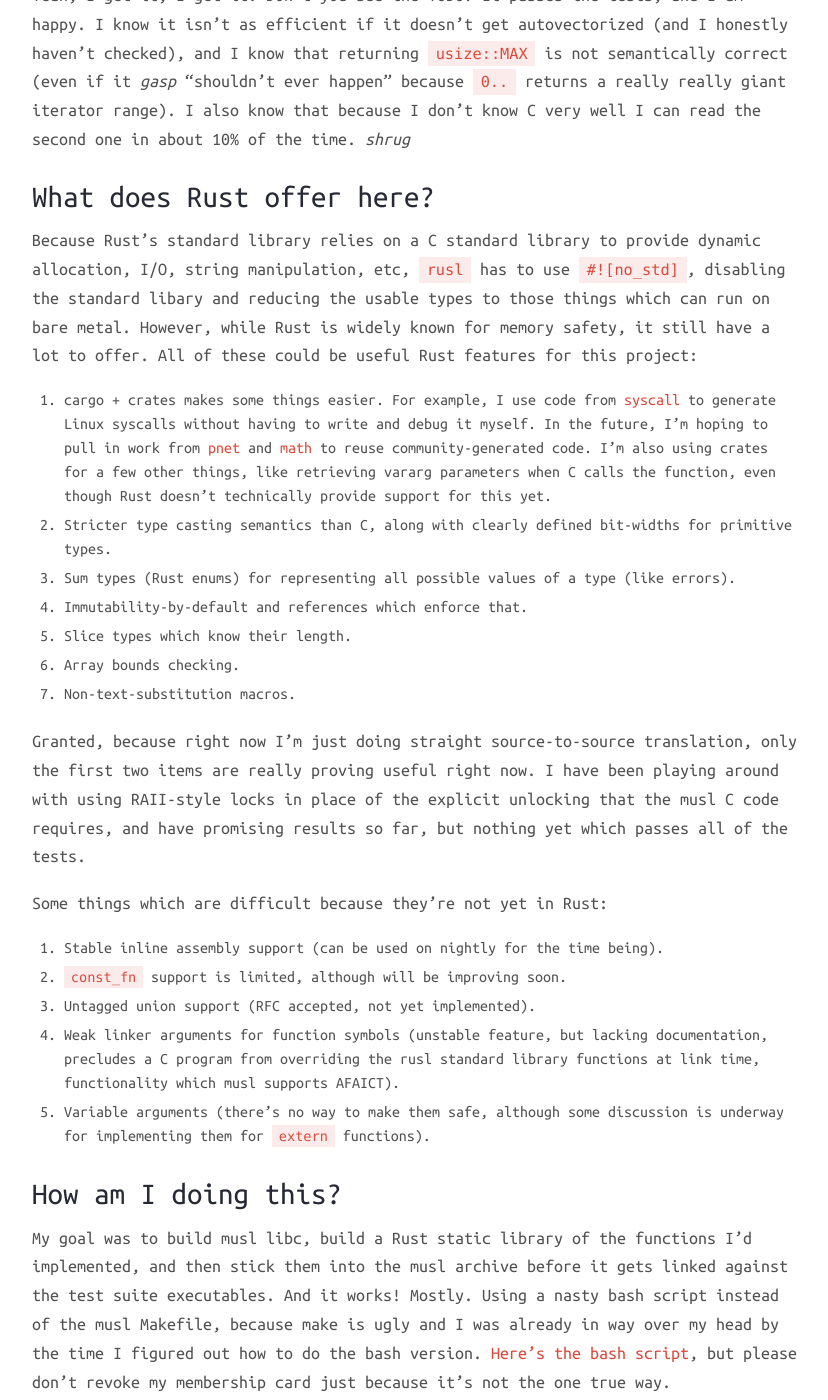
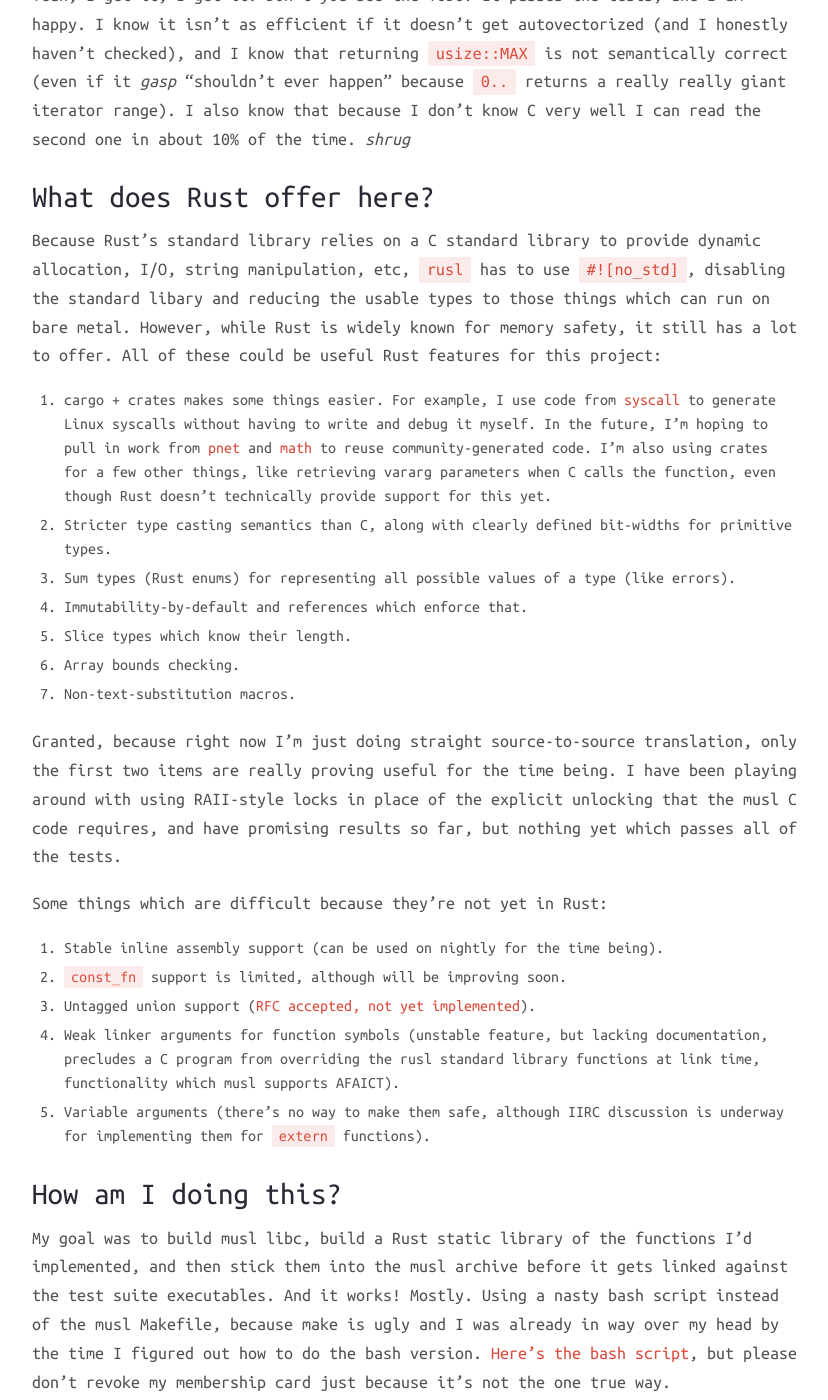
Before and after one commit to fenw1ck/anp.github.io, a Jekyll site: the page built from _posts/2016-06-11-baby-steps-porting-musl-to-rust.md, in a window 1280 px wide and 1400 px high, scrolled down 1965 px. Shown: the whole window, without its empty margins (224-1052 px from the left). Built offline with Jekyll 4.4.1, drawn with Linux system fonts in a browser that asks for light colours; nearby versions of some CDN libraries.

Commit message:
Fixing typos and my own nits.

```diff
--- a/_posts/2016-06-11-baby-steps-porting-musl-to-rust.md
+++ b/_posts/2016-06-11-baby-steps-porting-musl-to-rust.md
@@ -61,7 +61,7 @@ Yeah, I get it, I get it. Don't you see the TODO? It passes the tests, and I am
 
 ## What does Rust offer here?
 
-Because Rust's standard library relies on a C standard library to provide dynamic allocation, I/O, string manipulation, etc, `rusl` has to use `#![no_std]`, disabling the standard libary and reducing the usable types to those things which can run on bare metal. However, while Rust is widely known for memory safety, it still have a lot to offer. All of these could be useful Rust features for this project:
+Because Rust's standard library relies on a C standard library to provide dynamic allocation, I/O, string manipulation, etc, `rusl` has to use `#![no_std]`, disabling the standard libary and reducing the usable types to those things which can run on bare metal. However, while Rust is widely known for memory safety, it still has a lot to offer. All of these could be useful Rust features for this project:
 
 1. cargo + crates makes some things easier. For example, I use code from [syscall](https://github.com/kmcallister/syscall.rs) to generate Linux syscalls without having to write and debug it myself. In the future, I'm hoping to pull in work from [pnet](https://github.com/libpnet/libpnet) and [math](https://github.com/nagisa/math.rs) to reuse community-generated code. I'm also using crates for a few other things, like retrieving vararg parameters when C calls the function, even though Rust doesn't technically provide support for this yet.
 2. Stricter type casting semantics than C, along with clearly defined bit-widths for primitive types.
@@ -71,15 +71,15 @@ Because Rust's standard library relies on a C standard library to provide dynami
 6. Array bounds checking.
 7. Non-text-substitution macros.
 
-Granted, because right now I'm just doing straight source-to-source translation, only the first two items are really proving useful right now. I have been playing around with using RAII-style locks in place of the explicit unlocking that the musl C code requires, and have promising results so far, but nothing yet which passes all of the tests.
+Granted, because right now I'm just doing straight source-to-source translation, only the first two items are really proving useful for the time being. I have been playing around with using RAII-style locks in place of the explicit unlocking that the musl C code requires, and have promising results so far, but nothing yet which passes all of the tests.
 
 Some things which are difficult because they're not yet in Rust:
 
 1. Stable inline assembly support (can be used on nightly for the time being).
 2. `const_fn` support is limited, although will be improving soon.
-3. Untagged union support (RFC accepted, not yet implemented).
+3. Untagged union support ([RFC accepted, not yet implemented](https://github.com/rust-lang/rust/issues/32836)).
 4. Weak linker arguments for function symbols (unstable feature, but lacking documentation, precludes a C program from overriding the rusl standard library functions at link time, functionality which musl supports AFAICT).
-5. Variable arguments (there's no way to make them safe, although some discussion is underway for implementing them for `extern` functions).
+5. Variable arguments (there's no way to make them safe, although IIRC discussion is underway for implementing them for `extern` functions).
 
 ## How am I doing this?
 
```
